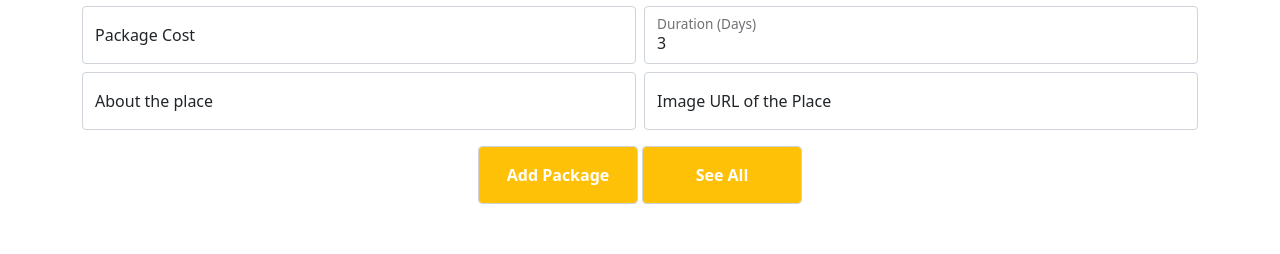
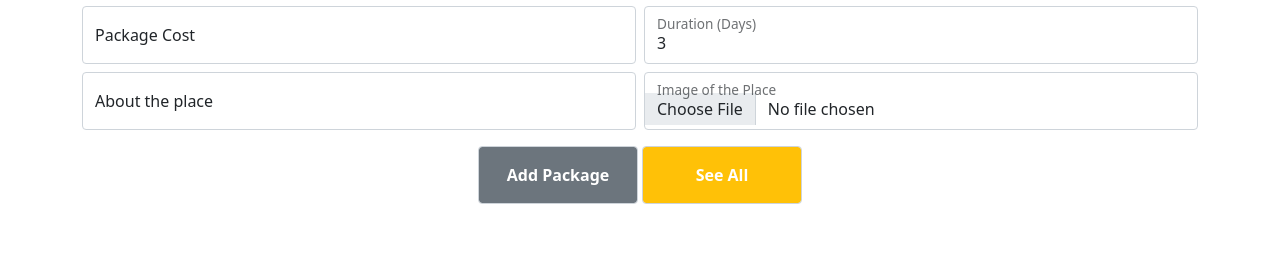
Before and after one commit to faarhaan10/aventoura-client-side, a React (Create React App) app: page /addpackage in a window 1280 px wide. Shown: the part 340-594 px from the top of the page. Built offline with nearby package versions, Linux system fonts and the light colour scheme; no server answers; sample sign-in values are in the browser's storage.

Commit message:
imgbb uploader added

```diff
--- a/package.json
+++ b/package.json
@@ -6,9 +6,12 @@
     "@testing-library/jest-dom": "^5.14.1",
     "@testing-library/react": "^11.2.7",
     "@testing-library/user-event": "^12.8.3",
+    "axios": "^0.24.0",
     "bootstrap": "^5.1.3",
     "dotenv": "^10.0.0",
     "firebase": "^9.2.0",
+    "form-data": "^4.0.0",
+    "imgbb-uploader": "^1.3.5",
     "react": "^17.0.2",
     "react-bootstrap": "^2.0.0",
     "react-dom": "^17.0.2",
--- a/src/componants/AddPackage/AddPackage.js
+++ b/src/componants/AddPackage/AddPackage.js
@@ -1,25 +1,26 @@
+import axios from 'axios';
 import React, { useState } from 'react';
 import { Col, Container, FloatingLabel, Form, Row, Spinner } from 'react-bootstrap';
 import { useForm } from 'react-hook-form';
 import { Link } from 'react-router-dom';
+import useAuth from '../../hooks/useAuth';
+
 
 const AddPackage = () => {
+    const [image, setimage] = React.useState('');
+
     const [loading, setLoading] = useState(false);
     const { register, handleSubmit, reset } = useForm();
+    const { uploadImage } = useAuth();
 
     // post new package to db
     const onSubmit = data => {
         setLoading(true)
-        fetch('https://aventoura-server.herokuapp.com/packages', {
-            method: 'POST',
-            headers: { 'content-type': 'application/json' },
-            body: JSON.stringify(data)
-        })
-            .then(res => res.json())
-            .then(data => {
-                if (data.insertedId) {
-                    alert('Package Added Succesfully');
-                    reset();
+        const newData = { image, ...data };
+        axios.post('https://aventoura-server.herokuapp.com/packages', newData)
+            .then(res => {
+                if (res.data.acknowledged) {
+                    alert('Package added Succesfully');
                 }
             })
             .finally(() => setLoading(false))
@@ -34,7 +35,16 @@ const AddPackage = () => {
             </div>
         );
     }
-    //return
+
+
+    const handleImgUpload = (img, setImg) => {
+        uploadImage(img)
+            .then(res => {
+                setImg(res.data.data.url);
+            })
+    };
+
+
     return (
         <div className="pt-3">
             <Container>
@@ -72,18 +82,34 @@ const AddPackage = () => {
                                 </FloatingLabel>
                             </Col>
                             <Col xs={12} md={6}>
-                                <FloatingLabel label="Image URL of the Place">
-                                    <Form.Control type="text" placeholder="url" {...register("image", { required: true })} />
+                                <FloatingLabel label="Image  of the Place">
+                                    <Form.Control
+                                        accept="image/png, image/jpg, image/jpeg"
+                                        type="file"
+                                        required
+                                        onChange={e => handleImgUpload(e.target.files[0], setimage)} />
                                 </FloatingLabel>
                             </Col>
                         </Row>
                         <div className="d-flex justify-content-center flex-wrap">
                             <div className="me-1">
-                                <Form.Control type="submit" value="Add Package" className="bg-warning text-white my-3 py-3 fs-6 fw-bold" style={{ width: '10rem' }} />
+                                {image.length ? <Form.Control
+                                    type="submit"
+                                    value="Add Package" className="bg-warning text-white my-3 py-3 fs-6 fw-bold"
+                                    style={{ width: '10rem' }}
+                                />
+                                    :
+                                    <Form.Control
+                                        type="submit"
+                                        value="Add Package" className="bg-secondary text-white my-3 py-3 fs-6 fw-bold"
+                                        style={{ width: '10rem' }}
+                                        disabled
+                                    />}
                             </div>
                             <div>
                                 <Link to='/packages' className="text-decoration-none">
-                                    <Form.Control type="button" value="See All" className="bg-warning text-white my-3 py-3 fs-6 fw-bold" style={{ width: '10rem' }} />
+                                    <Form.Control type="button"
+                                        value="See All" className="bg-warning text-white my-3 py-3 fs-6 fw-bold" style={{ width: '10rem' }} />
 
                                 </Link>
                             </div>
--- a/src/componants/Packages/Packages.js
+++ b/src/componants/Packages/Packages.js
@@ -6,7 +6,6 @@ const Packages = () => {
 
     const [packages, setPackages] = useState([]);
     const [loading, setLoading] = useState(true);
-
     useEffect(() => {
         setLoading(true)
         fetch(`https://aventoura-server.herokuapp.com/packages`)
--- a/src/hooks/useFirebase.js
+++ b/src/hooks/useFirebase.js
@@ -1,3 +1,4 @@
+import axios from "axios";
 import {
   getAuth,
   signInWithPopup,
@@ -49,14 +50,30 @@ const useFirebase = () => {
     return unsubscribed;
   }, [auth]);
 
+
+
+  // upload image to imgBB
+  const uploadImage = img => {
+    let body = new FormData()
+    body.set('key', '7e550a7fc902522e5934b0e3e9a410d8')
+    body.append('image', img)
+
+    return axios({
+      method: 'post',
+      url: 'https://api.imgbb.com/1/upload',
+      data: body
+    });
+  };
+
   return {
     user,
-    handleGoogleSignIn,
-    handleLogOut,
     error,
     setError,
     isLoading,
+    uploadImage,
     setIsLoading,
+    handleLogOut,
+    handleGoogleSignIn,
   };
 };
 
```
Also changed, not shown: 1 other file (tests, documents, lock files or other folders).
